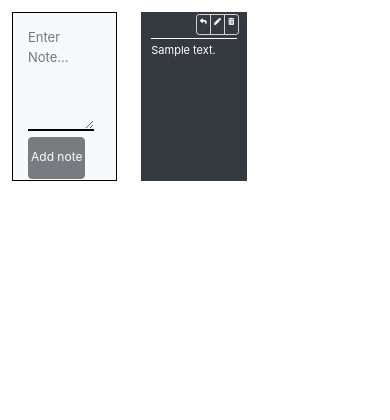
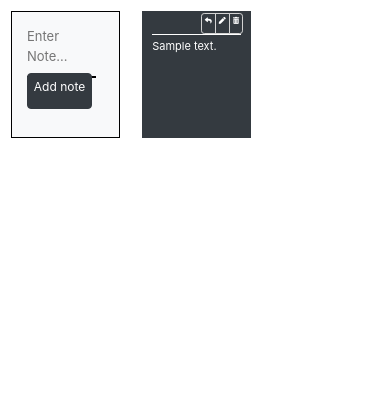
Before and after one commit to eshaan7/ShareNotesOnHaste, a Django app: page / in a window 390 px wide. Shown: the top 420 px of the page. Run offline with Django 3.2, Linux system fonts and the light colour scheme; tables that the repository leaves empty hold one stand-in row (values such as "Sample post"); some libraries are stand-ins or nearby versions.

Commit message:
updated css

```diff
--- a/notes/static/notes/index.js
+++ b/notes/static/notes/index.js
@@ -10,6 +10,15 @@ document.addEventListener('DOMContentLoaded', () => {
     document.querySelector('form').onsubmit = () => {
         document.querySelector('#submit').disabled = true;
     };
+});
 
-    //document.querySelector('a').addEventListener("mouseover", () => { document.querySelector('a').innerHTML = "\u{2718}";});
-});
+function editNote(btn) {
+    divEl = btn.parentElement.parentElement;
+    divEl.innerHTML = "";
+    //divEl.className = "input-form";
+    var form = document.createElement('form');
+    form.setAttribute("method", "post");
+    form.setAttribute("action", "{% url 'index' %}");
+    form.innerHTML = '{% csrf_token %}<textarea id="new-note" name="note" draggable="false" placeholder="Enter Note..."></textarea><button class="btn btn-dark" class="submitbtn">Edit note</button>';
+    divEl.appendChild(form);
+}
--- a/notes/static/notes/styles.css
+++ b/notes/static/notes/styles.css
@@ -11,22 +11,22 @@
     font-family: -apple-system, BlinkMacSystemFont, "Segoe UI", Roboto, "Helvetica Neue", Arial, sans-serif, "Apple Color Emoji", "Segoe UI Emoji", "Segoe UI Symbol" !important;
 }
 
-form {
+.input-form {
     background-color: #f8f9fa !important;
     width: 18%;
     height: 33vh;
-    margin: 12px;
+    margin: 11px;
     padding: 15px;
     overflow: hidden;
     border: 1px solid black;
 }
 
-textarea, textarea:focus {
+.input-form textarea, textarea:focus {
     border: none;
     background-color: #f8f9fa !important;
     outline: 0;
     width: 90%;
-    height: 75%;
+    height: 21vh;
     border-bottom: 2px solid black;
     resize: none;
 }
@@ -34,7 +34,7 @@ textarea, textarea:focus {
 .note-grid, .note-grid:hover {
     background-color: #343a40 !important;
     font-size: 15px;
-    margin: 12px;
+    margin: 11px;
     padding: 10px;
     width: 18%;
     height: 33vh;
@@ -59,12 +59,13 @@ textarea, textarea:focus {
 
 */
 
-p {
+.note-grid p {
   border-top: 0.5px solid white !important;
   padding-top: 3px;
   color: rgb(255, 255, 255);
   position: relative;
   display: block;
+  white-space: pre;
   clear: both;
 }
 
@@ -103,7 +104,7 @@ footer {
   bottom: 0 !important;
   width: 100%;
   height: 10vh;
-  padding: 20px;
+  padding: 20px 20px 20px 20px;
   background-color: black !important;
   color: white !important;
   text-align: center;
@@ -117,26 +118,36 @@ footer i {
 
 
 /* for mobile phones */
-@media only screen and (max-width: 600px) {
 
-  .note-grid, .note-grid:hover, form {
-    width: 27% !important;
-    height: 20vh !important;
+@media only screen and (max-width: 900px) {
+
+  .note-grid, .note-grid:hover, .input-form {
+    width: 28% !important;
+    height: 15vh !important;
   }
 
   .note-grid p {
     font-size: 11px !important;
   }
 
-  textarea, textarea:focus {
+  .input-form textarea, textarea:focus {
+    position: relative;
     font-size: 13px !important;
+    height: 6vh !important;
   }
 
-  #submit {
-    height: 5vh !important;
+  .btn-group {
+    margin: -1vh -0.5vw -0.5vh 0vw;
+  }
+
+  button.submit {
+    position: relative;
+    height: 3vh !important;
     font-size: 12px !important;
     clear: both;
-    padding: 2px 2px 4px 2px !important;
+    margin-top: -1.5vh;
+    text-align: center;
+    padding: 0.5vh 1.5vw 3.5vh 1.5vw !important;
   }
 
   a.btn {
--- a/notes/templates/notes/index.html
+++ b/notes/templates/notes/index.html
@@ -5,25 +5,30 @@
     <head>
         <title>ShareNotesOnHaste</title>
         <meta name="viewport" content="width=device-width, initial-scale=1.0">
+        <!-- Static files -->
         <link rel="stylesheet" type="text/css" href="{% static 'notes/styles.css' %}"/>
+        <script src="{% static 'notes/index.js' %}"></script>
         <!-- Bootstrap -->
         <link rel="stylesheet" href="https://stackpath.bootstrapcdn.com/bootstrap/4.2.1/css/bootstrap.min.css" integrity="sha384-GJzZqFGwb1QTTN6wy59ffF1BuGJpLSa9DkKMp0DgiMDm4iYMj70gZWKYbI706tWS" crossorigin="anonymous">
 		<!-- Font Awesome -->
 		<link rel="stylesheet" href="https://use.fontawesome.com/releases/v5.6.3/css/all.css">
-        <script src="{% static 'notes/index.js' %}"></script>
     </head>
+    <!-- Body -->
     <body>
         <div id="body-container">
-            <form action="{% url 'index' %}" method="POST">
-                {% csrf_token %}
-                <textarea id="new-note" name="note" draggable="false" placeholder="Enter Note..."></textarea>
-                <button class="btn btn-dark" id="submit">Add note</button>
-            </form>
+        	<div class="input-form">
+	            <form action="{% url 'index' %}" method="POST">
+	                {% csrf_token %}
+	                <textarea id="new-note" name="note" draggable="false" placeholder="Enter Note..."></textarea>
+	                <button class="btn btn-dark submit">Add note</button>
+	            </form>
+        	</div>
         {% for n in notes %}
             <div class="note-grid">
             	<div class="btn-group btn-group-sm" role="group">
-					  <a href="#" class="btn btn-reply"><i class="fas fa-reply"></i></a>
-					  <a href="#" class="btn btn-edit"><i class="fas fa-pen"></i></a>
+					  <a onclick="javascript:alert('Reply: Coming soon');" class="btn btn-reply"><i class="fas fa-reply"></i></a>
+					  <!-- <a class="btn btn-edit" onclick="editNote(this)"><i class="fas fa-pen"></i></a> -->
+					  <a onclick="javascript:alert('Edit: Coming soon');" class="btn btn-edit"><i class="fas fa-pen"></i></a>
 					  <a href="{% url 'delNote' n.id %}" class="btn btn-close" onclick="javascript:this.parentElement.parentElement.remove();"><i class="fas fa-trash-alt"></i></a>
 				</div>
                 <p>{{ n }}</p>
@@ -31,6 +36,7 @@
         {% endfor %}
         </div>
     </body>
+    <!-- /Body -->
     <!-- Footer -->
 	<footer>
     <!-- Footer Elements -->
@@ -52,7 +58,7 @@
 		      <i class="fab fa-instagram fa-lg white-text mr-md-5 mr-3 fa-2x"> </i>
 		    </a>
 		</div>
-    <!-- Footer Elements -->
+    <!-- /Footer Elements -->
   	</footer>
-  <!-- Footer -->
+  <!-- /Footer -->
 </html>
```
